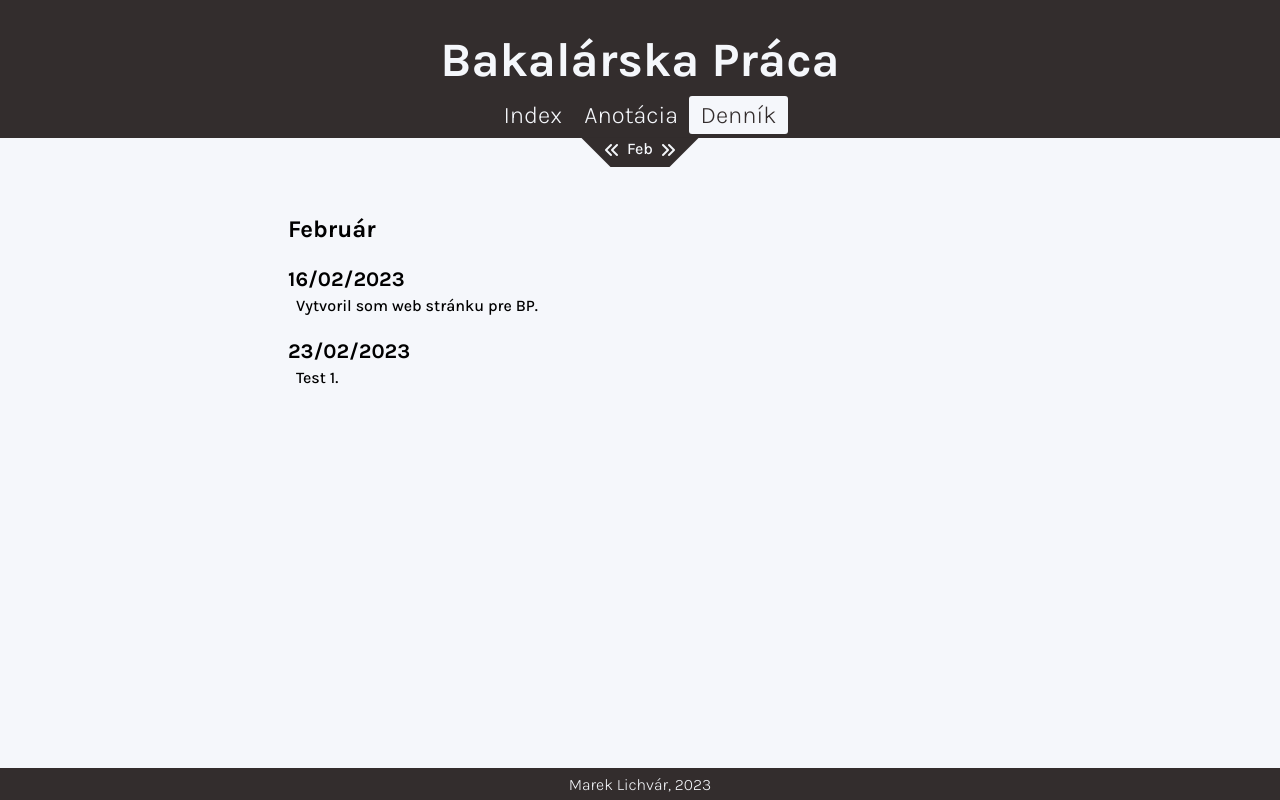
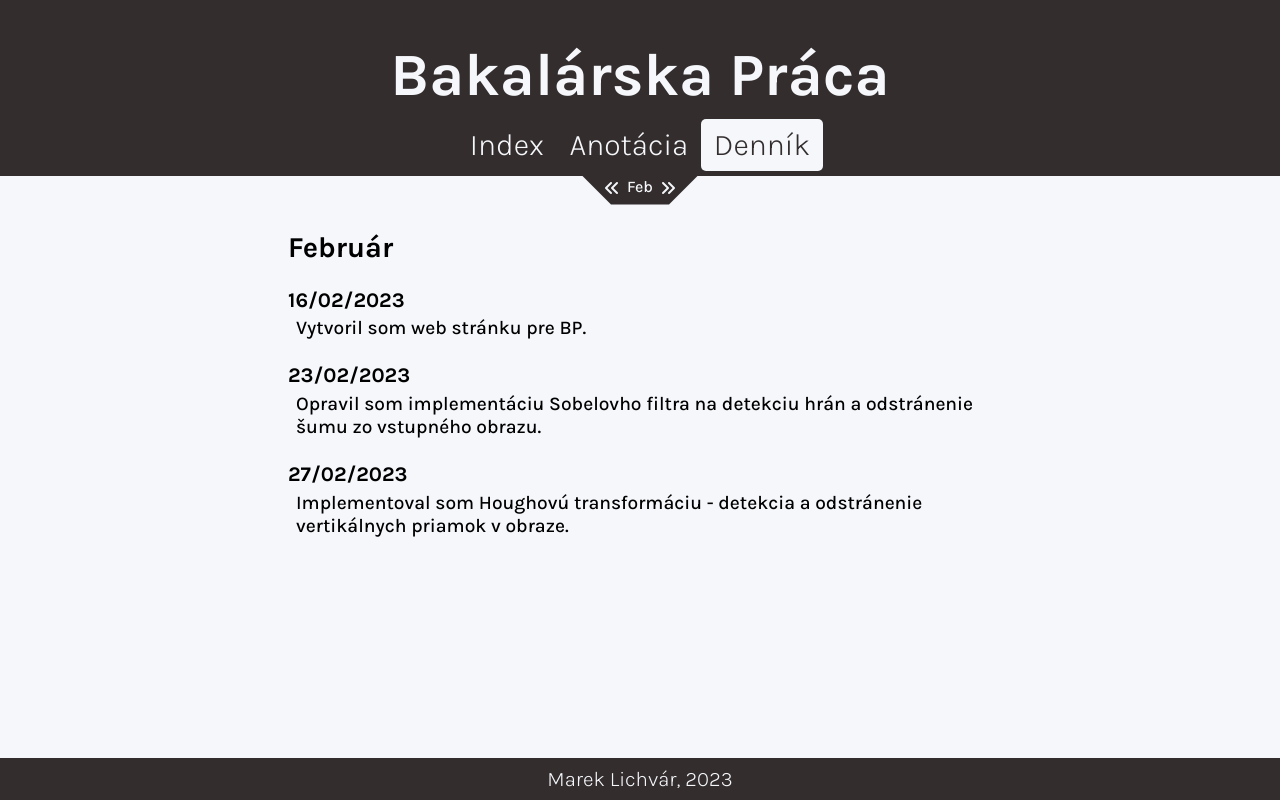
Before and after one commit to sinthoras50/bachelors_app, a React (Create React App) app: page /diary in a window 1280 px wide. Built offline with nearby package versions, Linux system fonts and the light colour scheme.

Commit message:
Changed css

```diff
--- a/src/components/annotation/Annotation.module.scss
+++ b/src/components/annotation/Annotation.module.scss
@@ -1,9 +1,10 @@
 
 
 .annotation {
-  margin-top: 3rem;
+  margin-top: 3.5rem;
   padding-bottom: 4rem;
   background: var(--primary);
+  font-size: 1.2rem;
 
   .text-content {
     margin: 0 auto;
--- a/src/components/diary/Diary.module.scss
+++ b/src/components/diary/Diary.module.scss
@@ -2,9 +2,14 @@
   background: var(--primary);
 
   .text-content {
-    margin: 3rem auto;
+    margin: calc(3.5rem - 30px) auto;
     width: 55%;
     padding-bottom: 4rem;
+    font-size: 1.2rem;
+
+    h2 {
+      margin-top: 0;
+    }
   }
 
   .entry {
--- a/src/components/diary/MonthSelector.module.scss
+++ b/src/components/diary/MonthSelector.module.scss
@@ -28,6 +28,7 @@
 
     span {
       margin-top: 0px;
+
     }
 
     .months > li {
--- a/src/components/diary/diary_data.js
+++ b/src/components/diary/diary_data.js
@@ -6,12 +6,12 @@ const data = [
 
   {
     date: '23/02/2023',
-    message: 'Test 1.'
+    message: 'Opravil som implementáciu Sobelovho filtra na detekciu hrán a odstránenie šumu zo vstupného obrazu.'
   },
 
   {
-    date: '13/03/2023',
-    message: 'Test 2.'
+    date: '27/02/2023',
+    message: 'Implementoval som Houghovú transformáciu - detekcia a odstránenie vertikálnych priamok v obraze.'
   },
 ]
 
--- a/src/components/footer/Footer.module.scss
+++ b/src/components/footer/Footer.module.scss
@@ -3,7 +3,7 @@
 .footer {
   position: fixed;
   width: 100%;
-  height: 2rem;
+  height: 2.6rem;
   bottom: 0;
   display: flex;
   justify-content: center;
@@ -13,6 +13,6 @@
 
   span {
     font-weight: 300;
-    margin: 1rem 0;
+    font-size: 1.3rem;
   }
 }
--- a/src/components/header/Header.module.scss
+++ b/src/components/header/Header.module.scss
@@ -6,11 +6,11 @@
   position: relative;
 
   h1 {
-    padding: 2rem 0 0.5rem 0;
+    padding: 2.5rem 0 0.55rem 0;
     margin: 0;
     text-align: center;
     font-weight: 700;
-    font-size: 3rem;
+    font-size: 3.75rem;
   }
 
   nav {
@@ -19,13 +19,13 @@
     padding-bottom: 0.3rem;
 
     a {
-      border-radius: 3px;
+      border-radius: 5px;
     }
 
     h5 {
-      margin: .3rem 0.7rem;
+      margin: .5rem 0.8rem;
       color: var(--primary);
-      font-size: 1.5rem;
+      font-size: 1.9rem;
       font-weight: 300;
       display: inline-block;
     }
--- a/src/components/index/Index.module.scss
+++ b/src/components/index/Index.module.scss
@@ -2,7 +2,7 @@
 
 .intro {
 
-  margin-top: 3rem;
+  margin-top: 3.5rem;
   padding-bottom: 4rem;
   background: var(--primary);
 
@@ -10,12 +10,14 @@
     display: grid;
     width: 55%;
     margin: 0 auto;
-    gap: 0.7rem;
+    gap: 1rem;
     grid-template-areas:
       "title titleField"
       "author authorField"
       "adviser adviserField"
-      "contact contactField"
+      "contact contactField";
+
+      font-size: 1.2rem;
   }
 
   .title, .author, .adviser, .contact {
```
